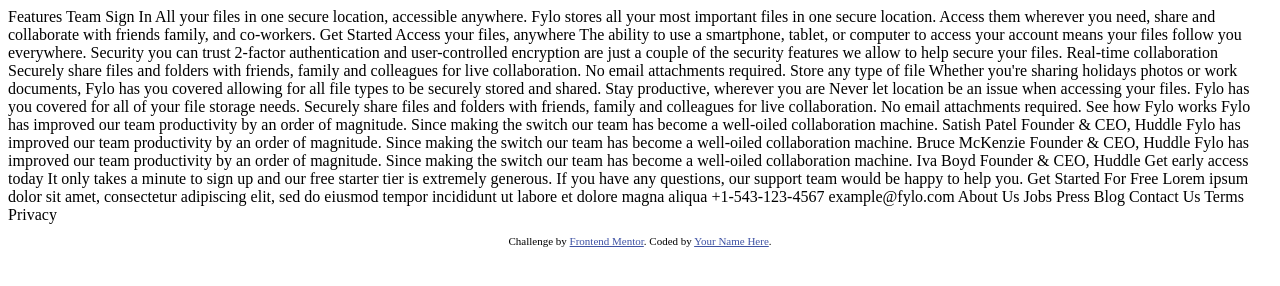
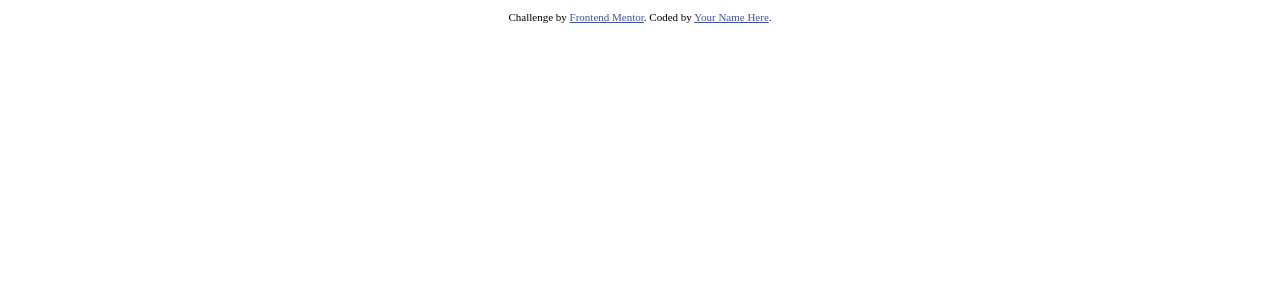
Before and after one commit to Anitor14/Flyo_Femi_Abraham_design, a plain HTML site: page index.html in a window 1280 px wide. Drawn offline with Linux system fonts and the light colour scheme.

Commit message:
I clean up some stuffs

```diff
--- a/index.html
+++ b/index.html
@@ -1,8 +1,10 @@
 <!DOCTYPE html>
 <html lang="en">
+
 <head>
   <meta charset="UTF-8">
-  <meta name="viewport" content="width=device-width, initial-scale=1.0"> <!-- displays site properly based on user's device -->
+  <meta name="viewport" content="width=device-width, initial-scale=1.0">
+  <!-- displays site properly based on user's device -->
 
   <link rel="icon" type="image/png" sizes="32x32" href="./images/favicon-32x32.png">
 
@@ -10,92 +12,19 @@
 
   <!-- Feel free to remove these styles or customise in your own stylesheet 👍 -->
   <style>
-    .attribution { font-size: 11px; text-align: center; }
-    .attribution a { color: hsl(228, 45%, 44%); }
+    .attribution {
+      font-size: 11px;
+      text-align: center;
+    }
+
+    .attribution a {
+      color: hsl(228, 45%, 44%);
+    }
   </style>
 </head>
+
 <body>
-  Features
-  Team
-  Sign In
-
-  All your files in one secure location, accessible anywhere.
-
-  Fylo stores all your most important files in one secure location. Access them wherever
-  you need, share and collaborate with friends family, and co-workers.
-
-  Get Started
-
-  Access your files, anywhere
-
-  The ability to use a smartphone, tablet, or computer to access your account means your
-  files follow you everywhere.
-
-  Security you can trust
-
-  2-factor authentication and user-controlled encryption are just a couple of the security
-  features we allow to help secure your files.
-
-  Real-time collaboration
-
-  Securely share files and folders with friends, family and colleagues for live collaboration.
-  No email attachments required.
-
-  Store any type of file
-
-  Whether you're sharing holidays photos or work documents, Fylo has you covered allowing for all
-  file types to be securely stored and shared.
-
-  Stay productive, wherever you are
-
-  Never let location be an issue when accessing your files. Fylo has you covered for all of your file
-  storage needs.
-
-  Securely share files and folders with friends, family and colleagues for live collaboration. No email
-  attachments required.
-
-  See how Fylo works
-
-  Fylo has improved our team productivity by an order of magnitude. Since making the switch our team has
-  become a well-oiled collaboration machine.
-
-  Satish Patel
-  Founder & CEO, Huddle
-
-  Fylo has improved our team productivity by an order of magnitude. Since making the switch our team has
-  become a well-oiled collaboration machine.
-
-  Bruce McKenzie
-  Founder & CEO, Huddle
-
-  Fylo has improved our team productivity by an order of magnitude. Since making the switch our team has
-  become a well-oiled collaboration machine.
-
-  Iva Boyd
-  Founder & CEO, Huddle
-
-  Get early access today
-
-  It only takes a minute to sign up and our free starter tier is extremely generous. If you have any
-  questions, our support team would be happy to help you.
-
-  Get Started For Free
-
-  Lorem ipsum dolor sit amet, consectetur adipiscing elit, sed do eiusmod tempor incididunt ut labore et
-  dolore magna aliqua
-
-  +1-543-123-4567
-  example@fylo.com
-
-  About Us
-  Jobs
-  Press
-  Blog
-
-  Contact Us
-  Terms
-  Privacy
-
+  <!-- we are starting the project now -->
   <footer>
     <p class="attribution">
       Challenge by <a href="https://www.frontendmentor.io?ref=challenge" target="_blank">Frontend Mentor</a>.
@@ -103,4 +32,5 @@
     </p>
   </footer>
 </body>
+
 </html>
```
